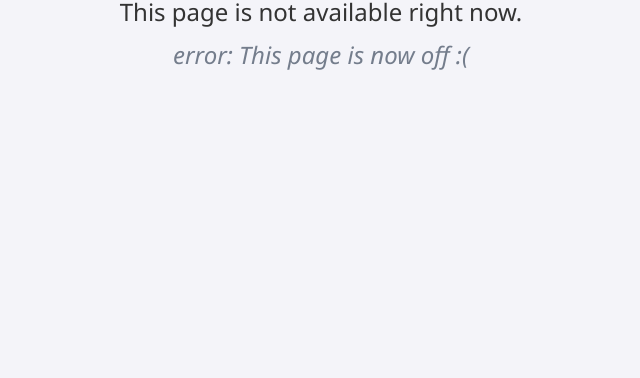
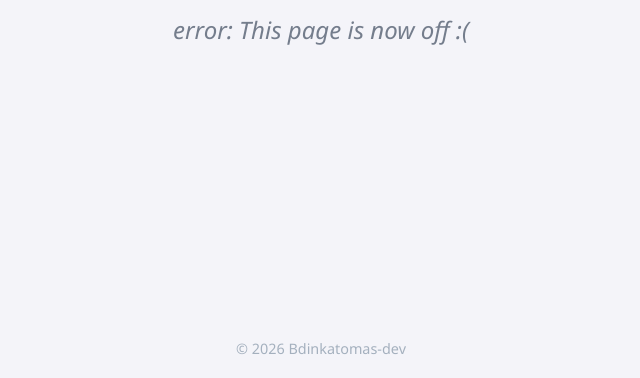
Before and after one commit to Astral-Forge-Studios/astral-forge-studios.github.io, a plain HTML site: page index.html in a window 1280 px wide. Shown: the part 422-800 px from the top of the page, without its empty margins (319-959 px from the left). Drawn offline with Linux system fonts and the light colour scheme.

Commit message:
Update index.html

```diff
--- a/index.html
+++ b/index.html
@@ -10,6 +10,7 @@
             color: #333;
             font-family: 'Segoe UI', Tahoma, Geneva, Verdana, sans-serif;
             display: flex;
+            flex-direction: column;
             align-items: center;
             justify-content: center;
             height: 100vh;
@@ -17,7 +18,10 @@
         }
         .container {
             text-align: center;
-            padding: 20px;
+            flex: 1; /* Zabere místo nad patičkou */
+            display: flex;
+            flex-direction: column;
+            justify-content: center;
         }
         h1 {
             font-size: 5rem;
@@ -41,9 +45,15 @@
             text-decoration: none;
             border-radius: 5px;
             transition: background 0.3s;
+            align-self: center;
         }
         .btn:hover {
             background-color: #57606f;
+        }
+        footer {
+            padding: 20px;
+            font-size: 0.9rem;
+            color: #a4b0be;
         }
     </style>
 </head>
@@ -53,5 +63,7 @@
         <p>This page is not available right now.</p>
         <p class="error-msg">error: This page is now off :(</p>
        </div>
+    <footer>
+        &copy; <script>document.write(new Date().getFullYear())</script> Bdinkatomas-dev
+    </footer>
 </body>
-</html>
```
